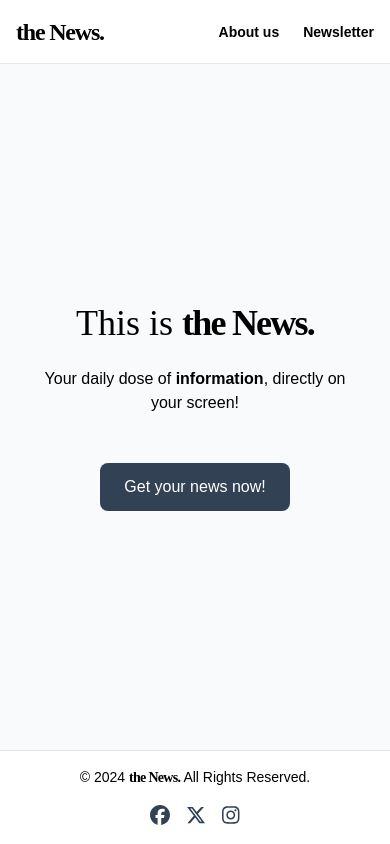
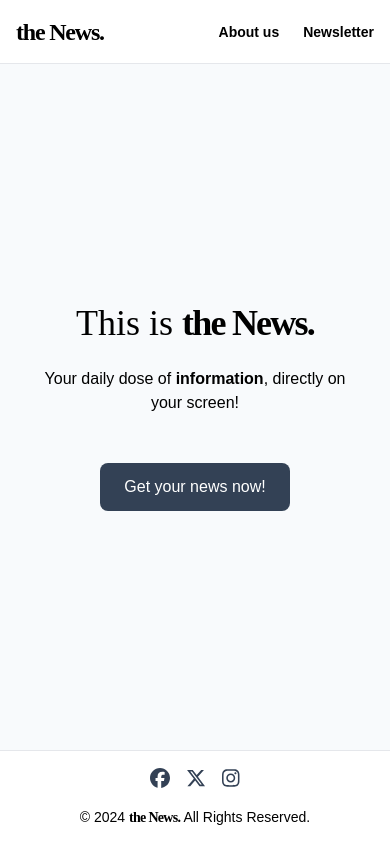
Before and after one commit to dalvancarvalho/mognito-frontend-assignment, a React (Vite) app: page / in a window 390 px wide. Built offline with nearby package versions, Linux system fonts and the light colour scheme; a web font is replaced by a local one.

Commit message:
update: flex-col on small screens

```diff
--- a/src/layout/Footer/index.jsx
+++ b/src/layout/Footer/index.jsx
@@ -6,7 +6,7 @@ import { FontAwesomeIcon } from '@fortawesome/react-fontawesome'
 export function Footer() {
   return (
     <footer className="w-full min-h-16 border-t">
-      <div className="container m-auto px-4 md:px-24 lg:px-48 py-4 md:py-0 h-full flex flex-col md:flex-row items-center justify-between gap-y-4">
+      <div className="container m-auto px-4 md:px-24 lg:px-48 py-4 md:py-0 h-full flex flex-col-reverse md:flex-row items-center justify-between gap-y-4">
         <p className="text-sm">
           &copy; 2024 <span className="display-font">the News.</span> All Rights Reserved.
         </p>
```
